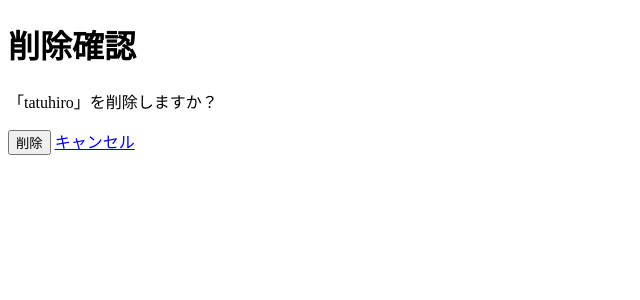
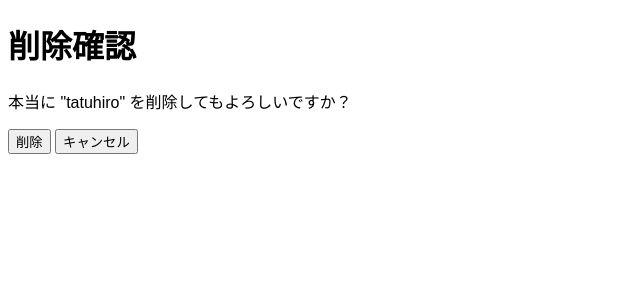
Before and after one commit to s1f10220189/private-practice, a Django app: template household_budget_app/budget/templates/budget/delete_expense.html in a window 1280 px wide. Shown: the top 300 px of the page, without its empty margins (0-640 px from the left). Run offline with Django 5.2, Linux system fonts and the light colour scheme; the template is opened without the code that fills it: values that come from a table or form of the project are taken from there, others are empty; data comes from the database, SQL or seed files in the repository; both versions use the stored data as it was after the commit.

Commit message:
何かの変更

```diff
--- a/household_budget_app/budget/templates/budget/delete_expense.html
+++ b/household_budget_app/budget/templates/budget/delete_expense.html
@@ -3,19 +3,16 @@
 <head>
     <meta charset="UTF-8">
     <title>削除確認</title>
-    <script>
-        function confirmDelete() {
-            return confirm('本当に削除してもよろしいですか？');
-        }
-    </script>
+    {% load static %}
+    <link rel="stylesheet" href="{% static 'css/styles.css' %}">
 </head>
 <body>
     <h1>削除確認</h1>
-    <p>「{{ expense.name }}」を削除しますか？</p>
-    <form method="post" onsubmit="return confirmDelete();">
+    <p>本当に "{{ expense.name }}" を削除してもよろしいですか？</p>
+    <form method="post">
         {% csrf_token %}
         <button type="submit">削除</button>
-        <a href="{% url 'expense_list' %}">キャンセル</a>
+        <a href="{% url 'expense_list' %}"><button type="button">キャンセル</button></a>
     </form>
 </body>
 </html>
--- a/household_budget_app/budget/templates/budget/expense_list.html
+++ b/household_budget_app/budget/templates/budget/expense_list.html
@@ -31,6 +31,6 @@
             {% endfor %}
         </tbody>
     </table>
-    <a href="{% url 'add_expense' %}">新しい支出を追加</a>
+    <a href="{% url 'add_expense' %}">新しい支出</a>
 </body>
 </html>
```
Also changed, not shown: household_budget_app/db.sqlite3.
